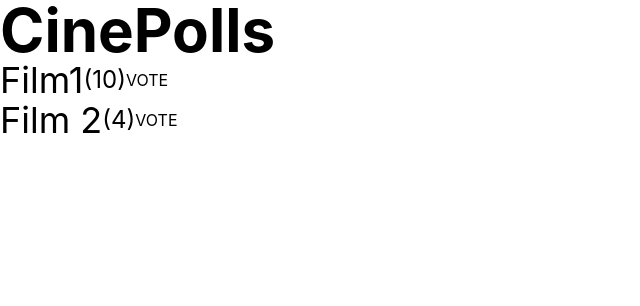
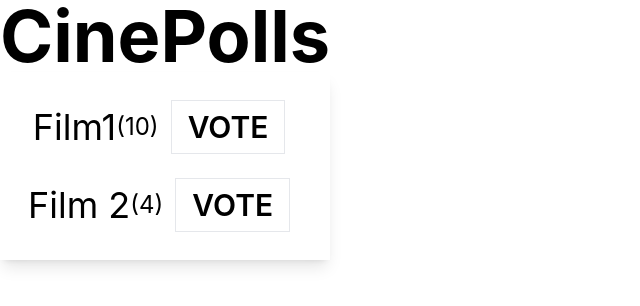
Before and after one commit to ImValerio/cinepolls, a Next.js app: page / in a window 1280 px wide. Shown: the top 306 px of the page, without its empty margins (0-640 px from the left). Built offline with nearby package versions, Linux system fonts and the light colour scheme.

Commit message:
Style Poll component

```diff
--- a/components/Poll.jsx
+++ b/components/Poll.jsx
@@ -2,17 +2,21 @@ import React from "react";
 
 const Poll = ({ poll }) => {
     return (
-        <div>
-            <div className="flex items-center">
+        <div className="shadow-lg flex flex-col justify-center items-center w-fit p-4">
+            <div className="flex items-center m-3">
                 <h2 className="text-4xl">{poll.film1.title}</h2>
                 <h3 className="text-2xl">({poll.film1.votes})</h3>
-                <button>VOTE</button>
+                <button className="border px-4 py-2 text-3xl font-semibold mx-3">
+                    VOTE
+                </button>
             </div>
 
-            <div className="flex items-center">
+            <div className="flex items-center m-3">
                 <h2 className="text-4xl">{poll.film2.title}</h2>
                 <h3 className="text-2xl">({poll.film2.votes})</h3>
-                <button>VOTE</button>
+                <button className="border px-4 py-2 text-3xl font-semibold mx-3">
+                    VOTE
+                </button>
             </div>
         </div>
     );
--- a/pages/index.jsx
+++ b/pages/index.jsx
@@ -16,7 +16,7 @@ const index = () => {
     ]);
     return (
         <div className="w-full md:w-10/12 ">
-            <h1 className="text-6xl font-bold">CinePolls</h1>
+            <h1 className="text-7xl font-bold ">CinePolls</h1>
 
             {polls.map((e, i) => {
                 return <Poll poll={e} key={i} />;
```
